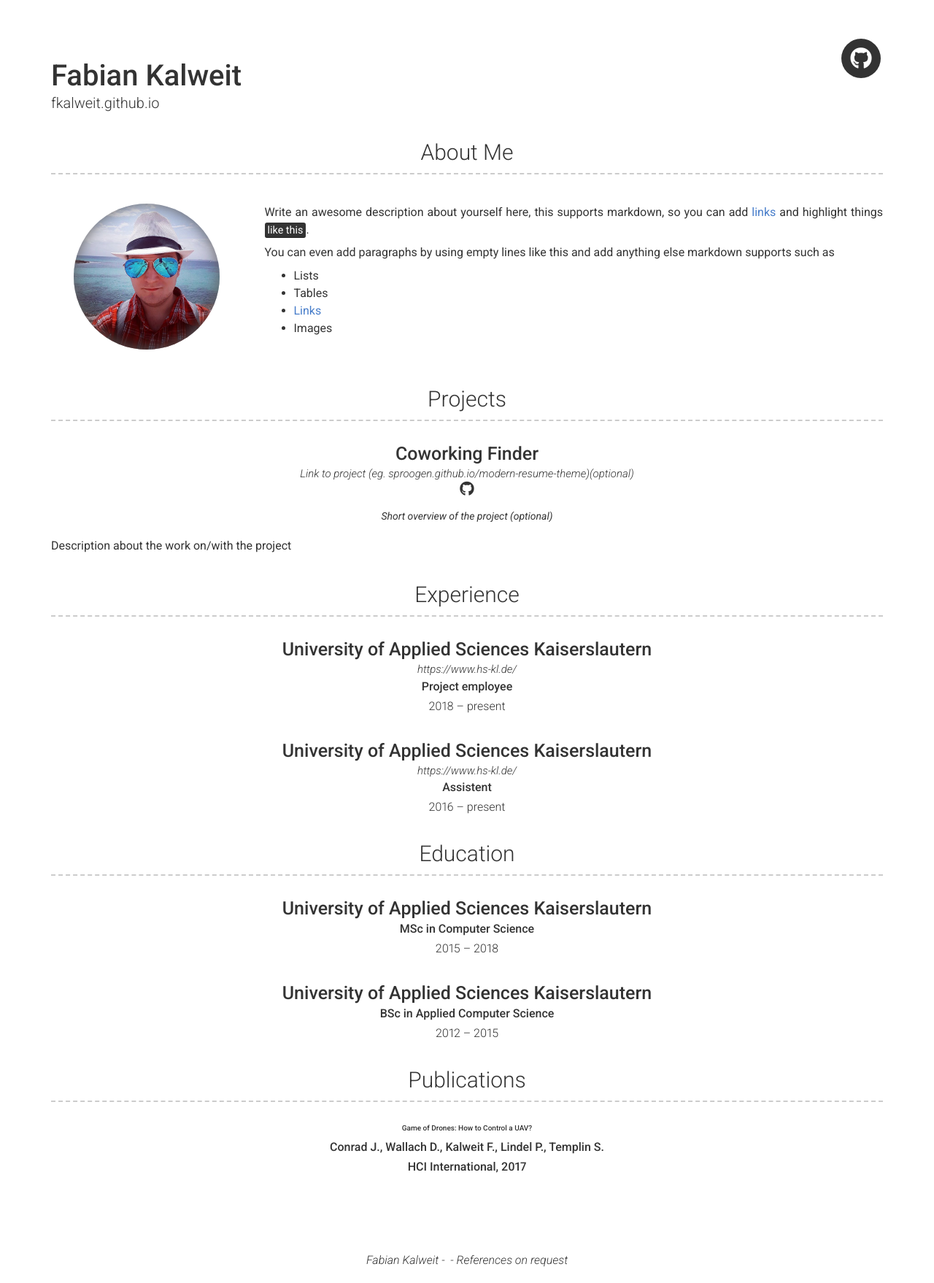
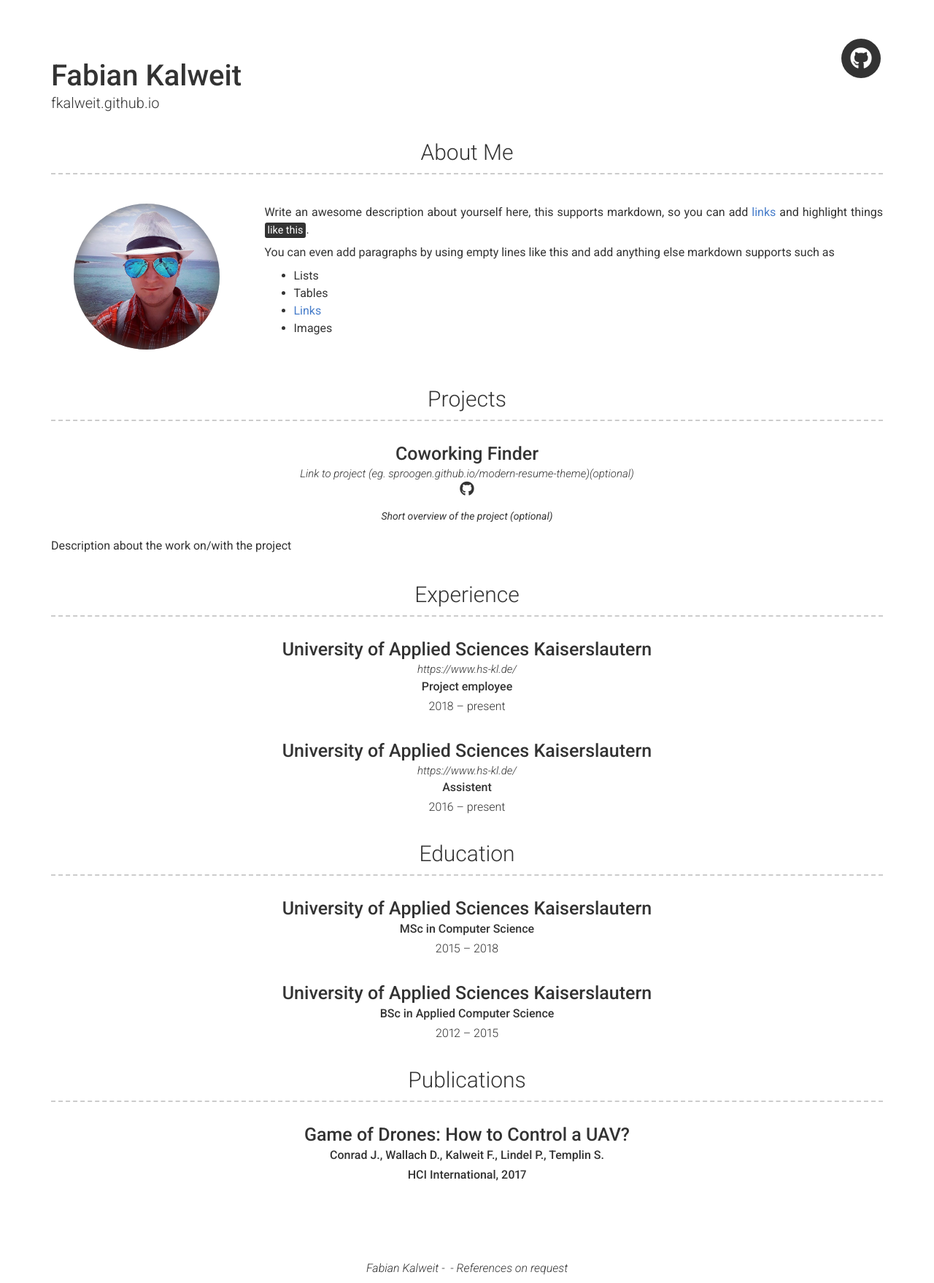
Before and after one commit to fkalweit/fkalweit.github.io, a Jekyll site: the page built from index.md, in a window 1280 px wide. Shown: the whole page at 73% size. Built offline with Jekyll 4.4.1, drawn with Linux system fonts in a browser that asks for light colours; nearby versions of some CDN libraries.

Commit message:
publications

```diff
--- a/_includes/top-middle.html
+++ b/_includes/top-middle.html
@@ -2,7 +2,7 @@
   <div class="col-xs-12 col-print-12 details">
     {%- if include.item.name -%}<h4>{{ include.item.name }}</h4>{%- endif -%}
     {%- if include.item.company -%}<h4>{{ include.item.company }}</h4>{%- endif -%}
-    {%- if include.item.title -%}<h5>{{ include.item.title }}</h5>{%- endif -%}
+    {%- if include.item.title -%}<h4>{{ include.item.title }}</h4>{%- endif -%}
     {%- if include.item.link -%}
       {% include a.html href=include.item.link class="link" %}{{ include.item.link }}</a>
     {%- endif -%}
```
